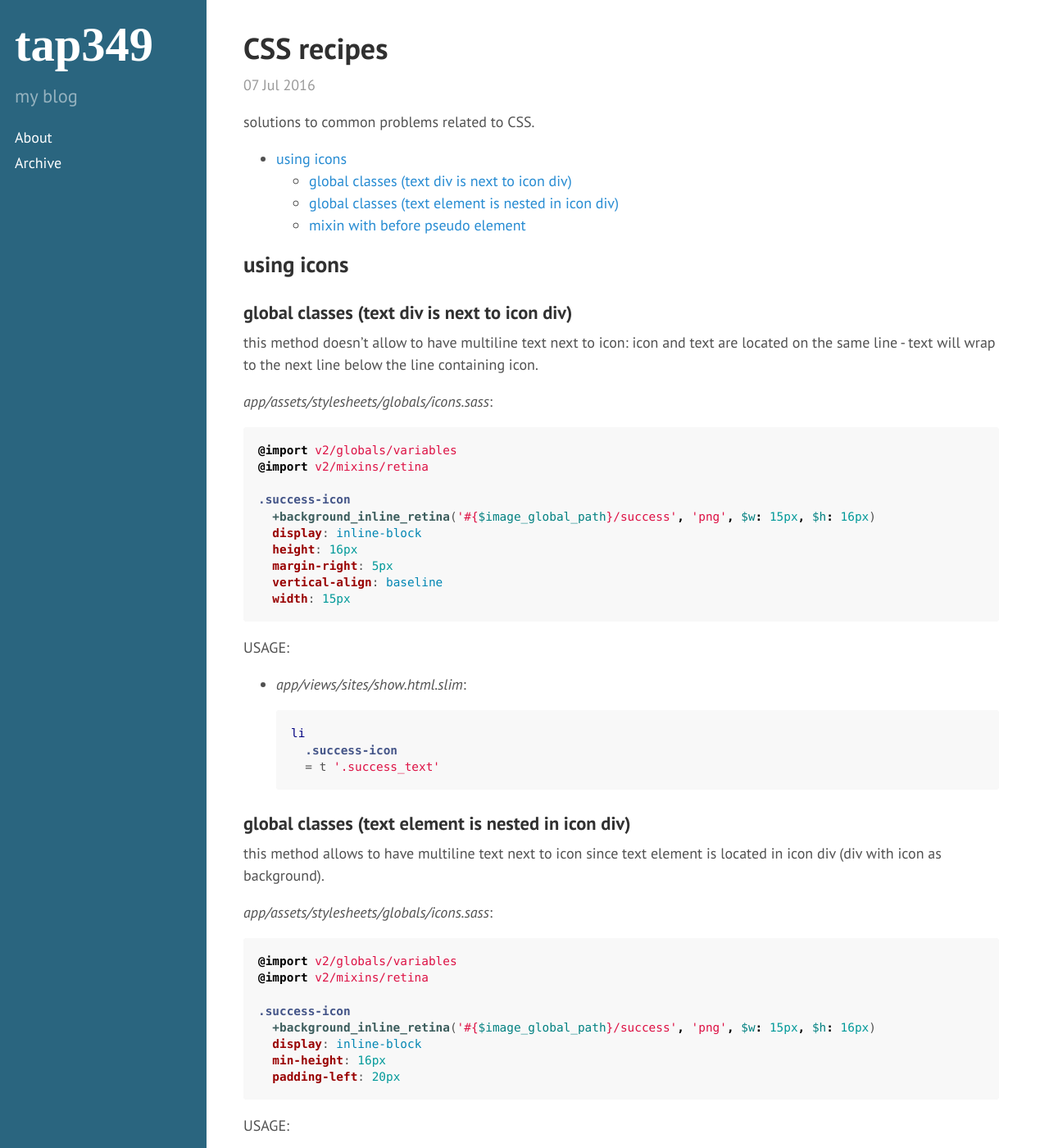
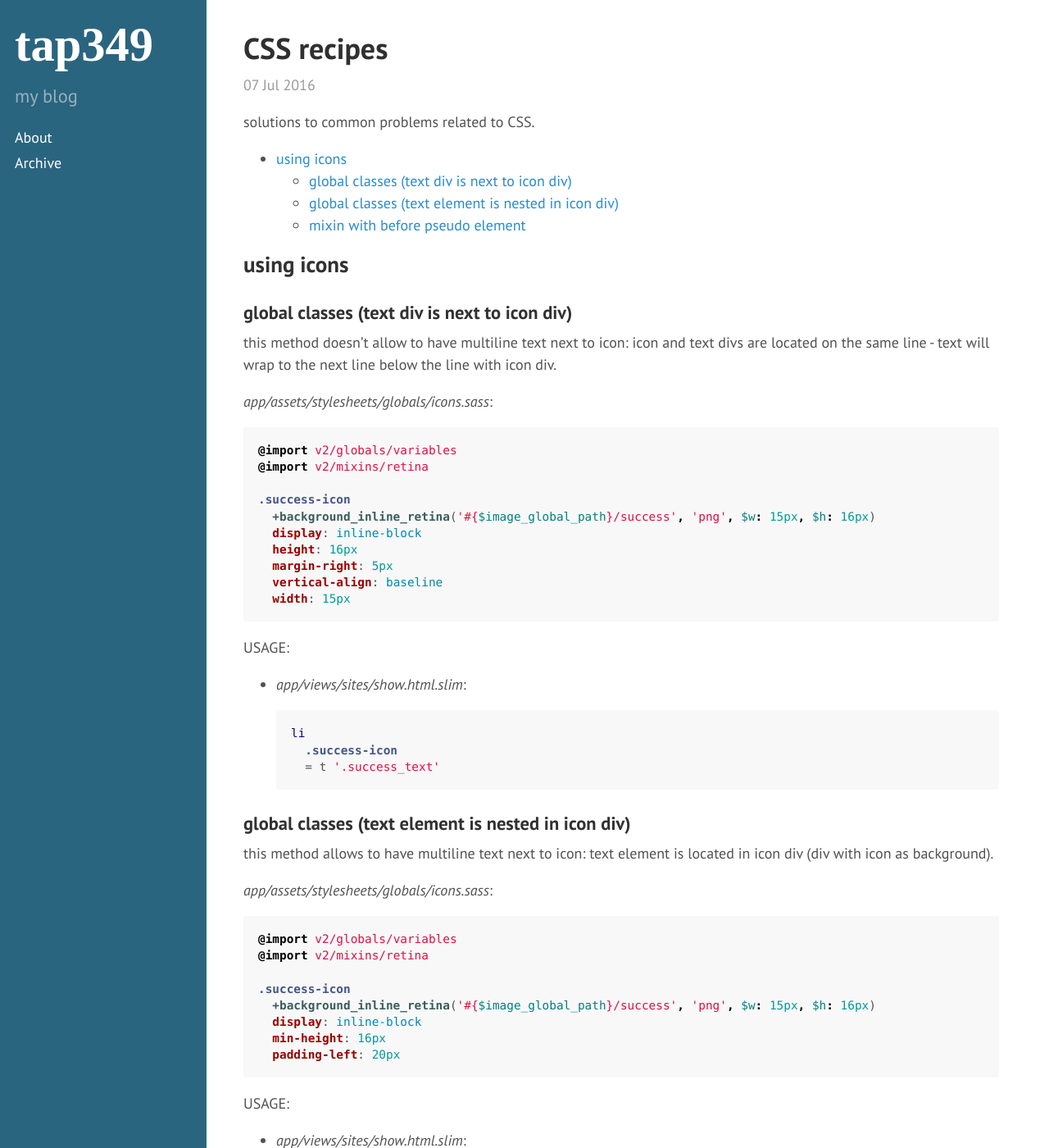
Before and after one commit to tap349/tap349.github.io, a Jekyll site: the page built from _posts/2016-07-08-CSS-recipes.md, in a window 1280 px wide and 1400 px high. Shown: the whole window at 82% size. Built offline with Jekyll 4.4.1, drawn with Linux system fonts in a browser that asks for light colours; some of the changed text lies outside the part shown.

Commit message:
update 2016-07-08_03:16:30

````diff
--- a/_posts/2016-07-08-CSS-recipes.md
+++ b/_posts/2016-07-08-CSS-recipes.md
@@ -18,8 +18,8 @@ solutions to common problems related to CSS.
 ### global classes (text div is next to icon div)
 
 this method doesn't allow to have multiline text next to icon:
-icon and text are located on the same line - text will wrap to
-the next line below the line containing icon.
+icon and text divs are located on the same line -
+text will wrap to the next line below the line with icon div.
 
 _app/assets/stylesheets/globals/icons.sass_:
 
@@ -48,7 +48,7 @@ USAGE:
 
 ### global classes (text element is nested in icon div)
 
-this method allows to have multiline text next to icon since
+this method allows to have multiline text next to icon:
 text element is located in icon div (div with icon as background).
 
 _app/assets/stylesheets/globals/icons.sass_:
@@ -74,6 +74,8 @@ USAGE:
   ```
 
 ### mixin with before pseudo element
+
+this method doesn't allow to have multiline text next to icon.
 
 _app/assets/stylesheets/mixins/before_icon.sass_:
 
````
